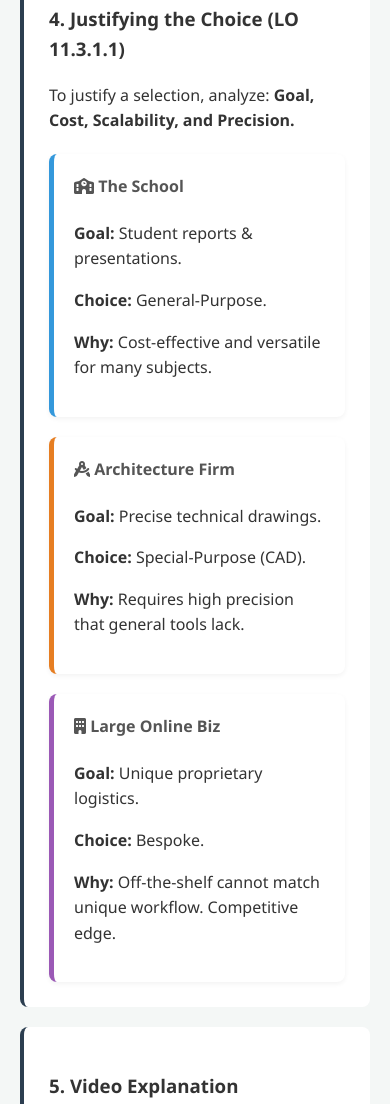
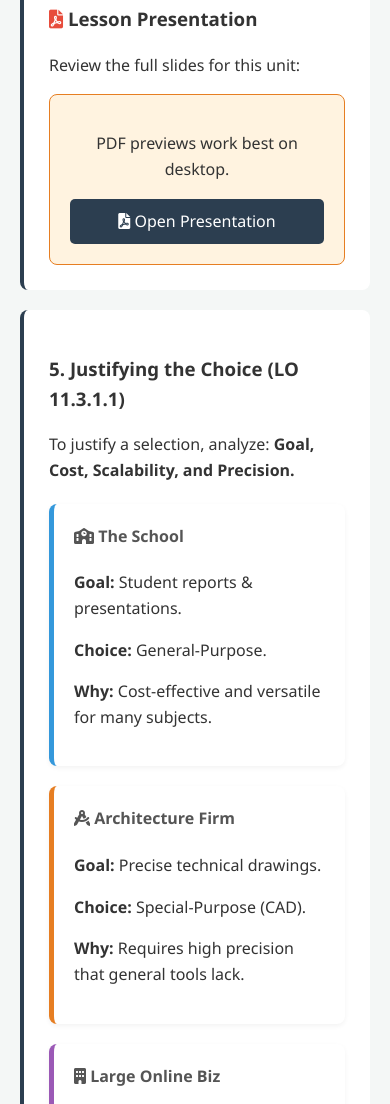
Before and after one commit to MrEralord/it-tea.github.io, a plain HTML site: page grade11/cs/unit1-software.html in a window 390 px wide. Shown: the part 2759-3863 px from the top of the page. Drawn offline with Linux system fonts and the light colour scheme.

Commit message:
Update unit1-software.html

```diff
--- a/grade11/cs/unit1-software.html
+++ b/grade11/cs/unit1-software.html
@@ -46,6 +46,15 @@
         .comparison-table th, .comparison-table td { border: 1px solid #ddd; padding: 12px; text-align: left; }
         .comparison-table th { background-color: var(--primary); color: white; }
         .comparison-table tr:nth-child(even) { background-color: #f9f9f9; }
+
+        /* PDF Styles */
+        .pdf-desktop { display: block; width: 100%; height: 500px; border: 1px solid #ccc; border-radius: 8px; }
+        .pdf-mobile { display: none; text-align: center; padding: 20px; background: #fff3e0; border-radius: 8px; border: 1px solid #e67e22; }
+
+        @media (max-width: 768px) {
+            .pdf-desktop { display: none; }
+            .pdf-mobile { display: block; }
+        }
 
         /* Scenarios (Case Studies) */
         .scenario-grid { display: grid; grid-template-columns: repeat(auto-fit, minmax(280px, 1fr)); gap: 20px; margin-top: 20px; }
@@ -176,7 +185,21 @@
     </div>
 
     <div class="theory-block">
-        <h3>4. Justifying the Choice (LO 11.3.1.1)</h3>
+        <h3><i class="fas fa-file-pdf" style="color: #e74c3c;"></i> Lesson Presentation</h3>
+        <p>Review the full slides for this unit:</p>
+
+        <iframe class="pdf-desktop" src="../../assets/software_presentation.pdf"></iframe>
+
+        <div class="pdf-mobile">
+            <p>PDF previews work best on desktop.</p>
+            <a href="../../assets/software_presentation.pdf" class="btn" download style="width: 100%; box-sizing: border-box;">
+                <i class="fas fa-file-pdf"></i> Open Presentation
+            </a>
+        </div>
+    </div>
+
+    <div class="theory-block">
+        <h3>5. Justifying the Choice (LO 11.3.1.1)</h3>
         <p>To justify a selection, analyze: <b>Goal, Cost, Scalability, and Precision.</b></p>
 
         <div class="scenario-grid">
@@ -204,7 +227,7 @@
     </div>
 
     <div class="theory-block">
-        <h3>5. Video Explanation</h3>
+        <h3>6. Video Explanation</h3>
         <p>A summary of Application Software types.</p>
         <div class="video-wrapper">
             <iframe src="https://www.youtube.com/embed/kStBaNwhWOI" allowfullscreen></iframe>
```
